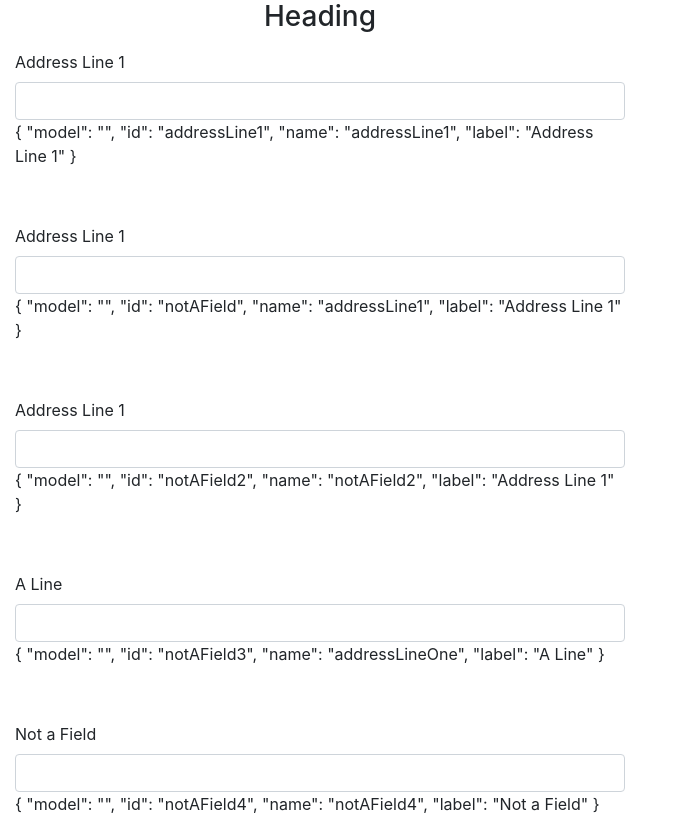
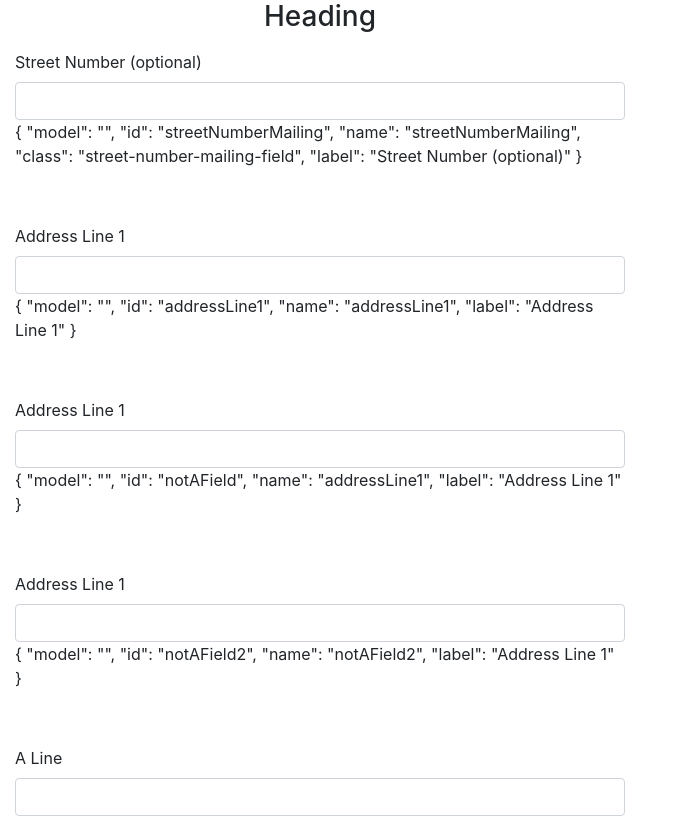
Before and after one commit to kjb244/quickcart, a Vue app: page /#/testing2 in a window 1280 px wide. Shown: the top 818 px of the page, without its empty margins (0-673 px from the left). Built offline with nearby package versions, Linux system fonts and the light colour scheme.

Commit message:
testing street number

```diff
--- a/src/components/testingFormInputs2.vue
+++ b/src/components/testingFormInputs2.vue
@@ -7,7 +7,7 @@
 
                     <div class="mb-5" v-bind:key="rec.name + rec.id + rec.label" v-for="rec in inputs">
                         <label class="mt-2" :for="rec.id">{{rec.label}}</label>
-                        <b-form-input  :name="rec.name"  :id="rec.id" v-model="rec.model" ></b-form-input>
+                        <b-form-input  :name="rec.name" :class="rec.class || rec.name"  :id="rec.id" v-model="rec.model" ></b-form-input>
                         {{rec}}
                     </div>
 
@@ -36,6 +36,14 @@
         data(){
             return{
                 inputs: [
+
+                    {
+                        model: '',
+                        id: 'streetNumberMailing',
+                        name: 'streetNumberMailing',
+                        class: 'street-number-mailing-field',
+                        label: 'Street Number (optional)',
+                    },
                     {
                         model: '',
                         id: 'addressLine1',
```
